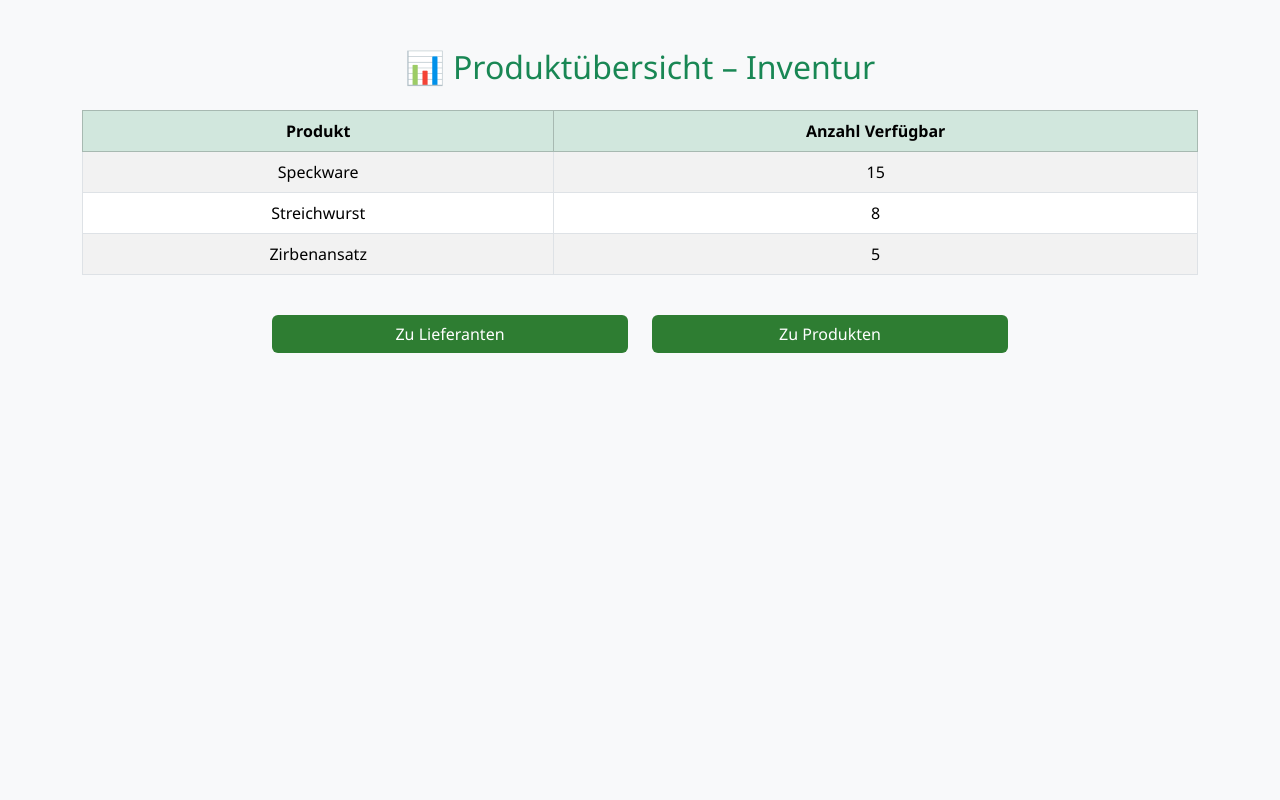
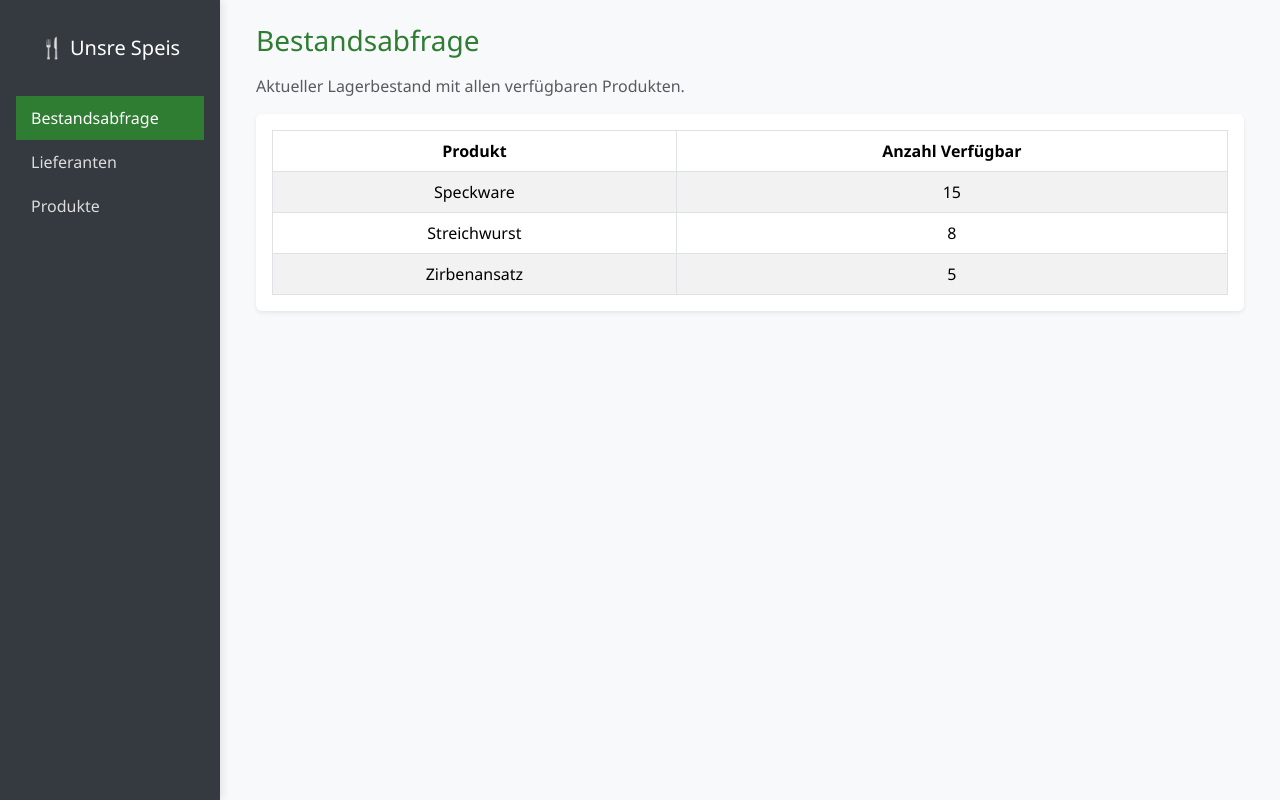
Before and after one commit to xen3rgy/WEB, a plain HTML site: page inventur.html in a window 1280 px wide. Drawn offline with nearby package versions, Linux system fonts and the light colour scheme.

Commit message:
Refine layout and remove home button

```diff
--- a/inventur.html
+++ b/inventur.html
@@ -4,17 +4,28 @@
 <head>
     <meta charset="UTF-8">
     <meta name="viewport" content="width=device-width, initial-scale=1.0">
-    <title>Inventur</title>
+    <title>Bestandsabfrage</title>
     <link href="https://cdn.jsdelivr.net/npm/bootstrap@5.3.3/dist/css/bootstrap.min.css" rel="stylesheet">
     <link rel="stylesheet" href="style.css">
     <script defer src="script.js"></script>
 </head>
 <body class="bg-light" onload="ladeInventurTabelle()">
-    <div class="container py-5">
-        <h2 class="text-center text-success mb-4">📊 Produktübersicht – Inventur</h2>
-        <div class="table-responsive">
-            <table class="table table-bordered table-striped text-center">
-                <thead class="table-success">
+    <div class="d-flex">
+        <nav class="sidebar p-3">
+            <h5>🍴 Unsre Speis</h5>
+            <ul class="nav flex-column">
+                <li class="nav-item"><a href="inventur.html" class="nav-link active">Bestandsabfrage</a></li>
+                <li class="nav-item"><a href="lieferanten.html" class="nav-link">Lieferanten</a></li>
+                <li class="nav-item"><a href="produkte.html" class="nav-link">Produkte</a></li>
+            </ul>
+        </nav>
+        <main class="flex-fill p-4">
+            <div class="container-xl">
+                <h3>Bestandsabfrage</h3>
+                <p class="text-muted">Aktueller Lagerbestand mit allen verfügbaren Produkten.</p>
+                <div class="table-responsive bg-white shadow-sm rounded p-3">
+                    <table class="table table-bordered table-striped text-center mb-0">
+                        <thead>
                             <tr>
                                 <th>Produkt</th>
                                 <th>Anzahl Verfügbar</th>
@@ -23,14 +34,8 @@
                         <tbody id="inventur-tbody"></tbody>
                     </table>
                 </div>
-        <div class="row justify-content-center mt-4">
-            <div class="col-md-4 text-center">
-                <a href="lieferanten.html" class="btn btn-custom w-100 mb-2">Zu Lieferanten</a>
             </div>
-            <div class="col-md-4 text-center">
-                <a href="produkte.html" class="btn btn-custom w-100 mb-2">Zu Produkten</a>
-            </div>
-        </div>
+        </main>
     </div>
 </body>
 </html>
--- a/style.css
+++ b/style.css
@@ -1,46 +1,88 @@
+
+:root {
+    --primary: #2e7d32;
+    --primary-dark: #27642a;
+    --sidebar-bg: #343a40;
+    --background: #f3f4f6;
+}
 
 body {
-    background-color: #f5f8fa;
+    background-color: var(--background);
     font-family: 'Segoe UI', Tahoma, Geneva, Verdana, sans-serif;
     margin: 0;
     padding: 0;
+    color: #333;
 }
+
 nav.sidebar {
     width: 220px;
-    background-color: #343a40;
-    color: white;
+    background-color: var(--sidebar-bg);
+    color: #fff;
     min-height: 100vh;
+    box-shadow: 2px 0 8px rgba(0,0,0,0.1);
 }
+
 nav.sidebar h5 {
-    padding-top: 20px;
+    padding: 20px 0;
     text-align: center;
     color: #ffffff;
+    margin: 0 0 1rem;
+    font-size: 1.25rem;
 }
+
 nav.sidebar .nav-link {
     color: #dcdcdc;
     padding: 10px 15px;
+    transition: background-color .2s, color .2s;
 }
+
 nav.sidebar .nav-link.active,
 nav.sidebar .nav-link:hover {
-    background-color: #495057;
-    color: white;
+    background-color: var(--primary);
+    color: #ffffff;
 }
+
 main {
-    padding: 30px;
+    padding: 40px 60px;
 }
+
+.container-xl {
+    max-width: 1140px;
+}
+
 h3 {
-    color: #2e7d32;
+    color: var(--primary);
+    margin-bottom: 1rem;
 }
+
 .btn-custom {
-    background-color: #2e7d32;
-    color: white;
+    background-color: var(--primary);
+    color: #fff;
+    border: none;
 }
+
 .btn-custom:hover {
-    background-color: #27642a;
-    color: white;
+    background-color: var(--primary-dark);
+    color: #fff;
 }
+
+.table thead {
+    background-color: var(--primary);
+    color: #fff;
+}
+
+.table {
+    background-color: #fff;
+}
+
+.table-responsive {
+    border-radius: 0.5rem;
+    box-shadow: 0 0.25rem 0.5rem rgba(0,0,0,0.05);
+}
+
 footer {
     text-align: center;
     margin-top: 40px;
     color: #777;
+    font-size: 0.9rem;
 }
```
Also changed, not shown: index.html (+3 -62 lines), lieferanten.html (+4 -3 lines), produkte.html (+4 -5 lines). Lines whose indentation alone changed are shown as unchanged.
